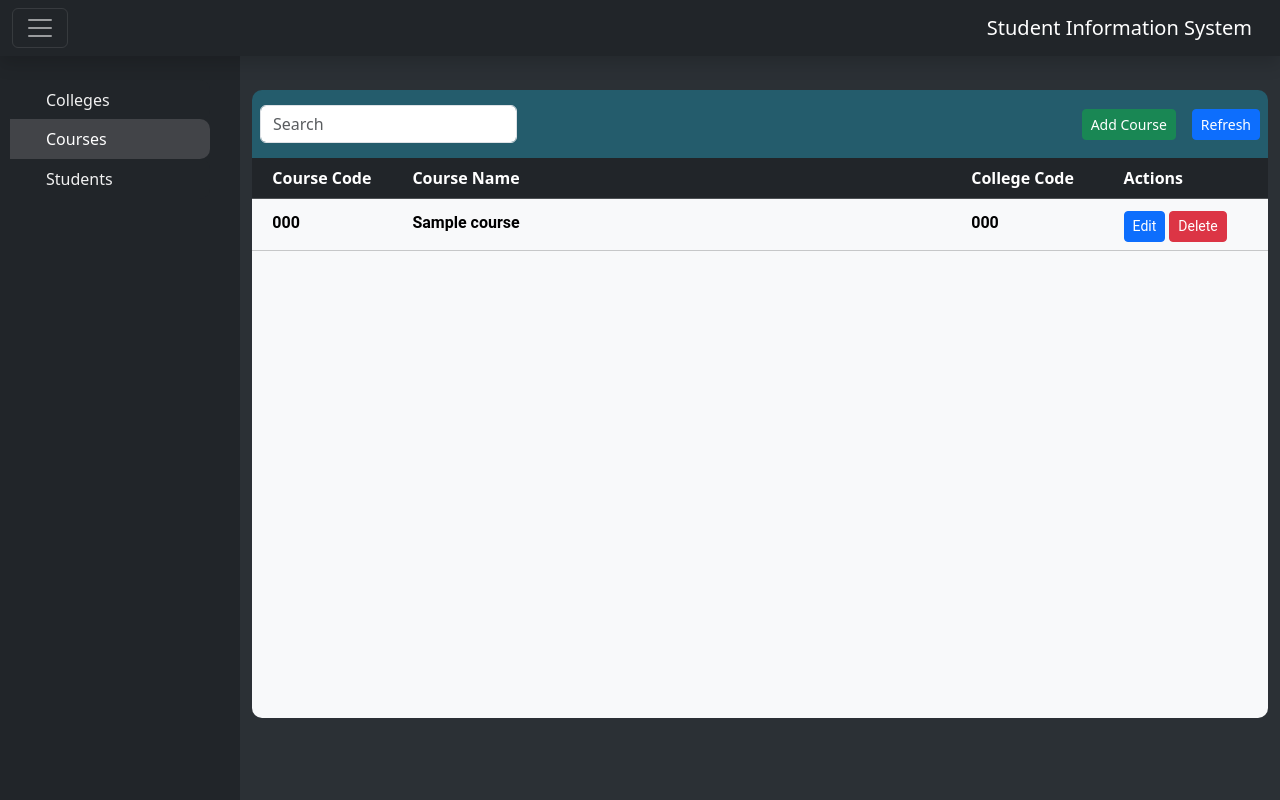
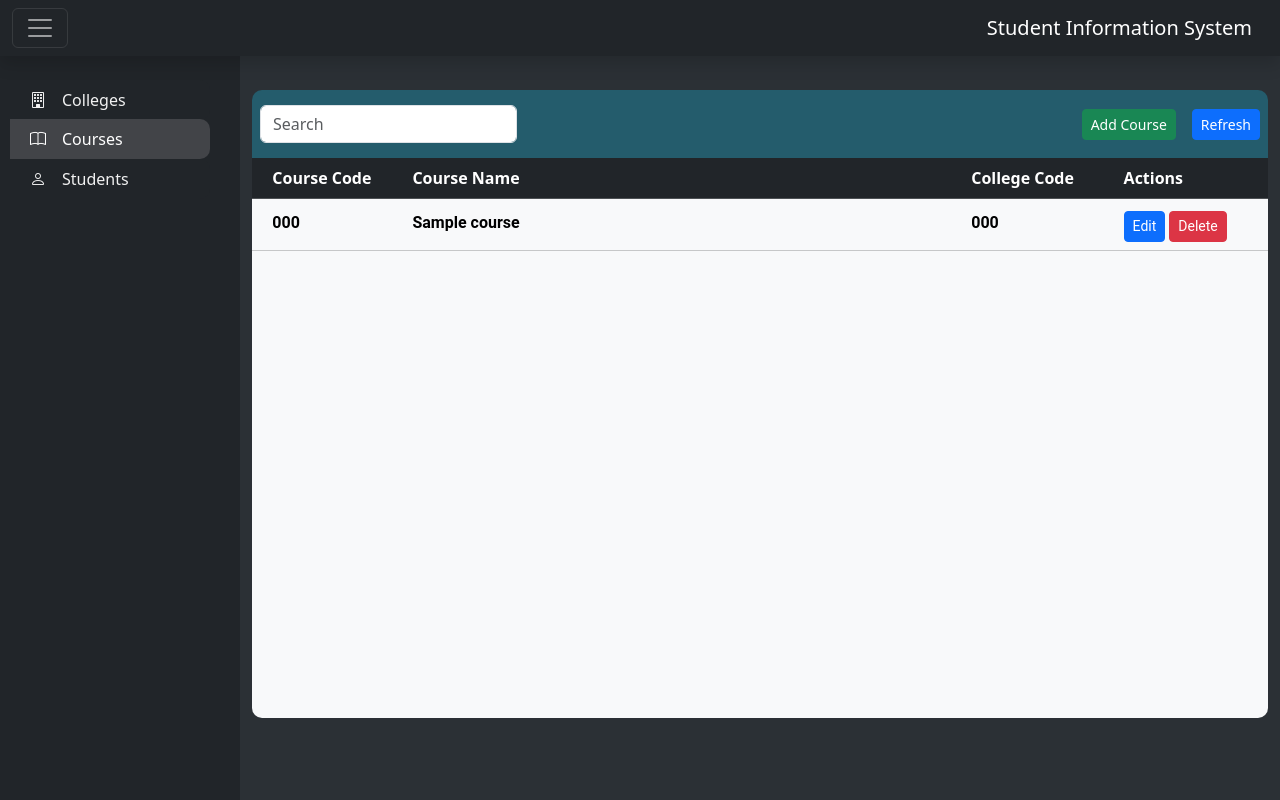
Before and after one commit to jrmamauag007/ssisv3, a Flask app: template app/templates/courses.html in a window 1280 px wide. Run offline with Flask 3, Linux system fonts and the light colour scheme; the template is opened without the code that fills it: most values are stand-ins (such as "Sample title", 1, 10 or a date in 2020); some libraries are stand-ins or nearby versions.

Commit message:
Improve animation and add icons

```diff
--- a/app/static/js/master.js
+++ b/app/static/js/master.js
@@ -23,7 +23,7 @@ setTimeout(function() {
       // Toggle the value of session.sidebar using Ajax
       $.ajax({
         type: 'GET',
-        url: '/admin/toggle_sidebar',
+        url: '/toggle_sidebar',
       });
     });
   });
--- a/app/templates/master.html
+++ b/app/templates/master.html
@@ -4,6 +4,8 @@
         <meta charset="utf-8" />
         <meta name="viewport" content="width=device-width, initial-scale=1" />
         <link rel="stylesheet" href="https://cdn.jsdelivr.net/npm/bootstrap@5.3.2/dist/css/bootstrap.min.css" integrity="sha384-T3c6CoIi6uLrA9TneNEoa7RxnatzjcDSCmG1MXxSR1GAsXEV/Dwwykc2MPK8M2HN" crossorigin="anonymous">
+        <link rel="stylesheet" href="https://cdn.jsdelivr.net/npm/bootstrap@5.3.2/dist/css/bootstrap.min.css" integrity="sha384-T3c6CoIi6uLrA9TneNEoa7RxnatzjcDSCmG1MXxSR1GAsXEV/Dwwykc2MPK8M2HN" crossorigin="anonymous">
+        <link rel="stylesheet" href="https://cdn.jsdelivr.net/npm/bootstrap-icons@1.11.1/font/bootstrap-icons.css">
         <link rel="stylesheet" href="/static/css/master.css">
         <title>{% block title %}SSIS{% endblock %}</title>
     </head>
```
